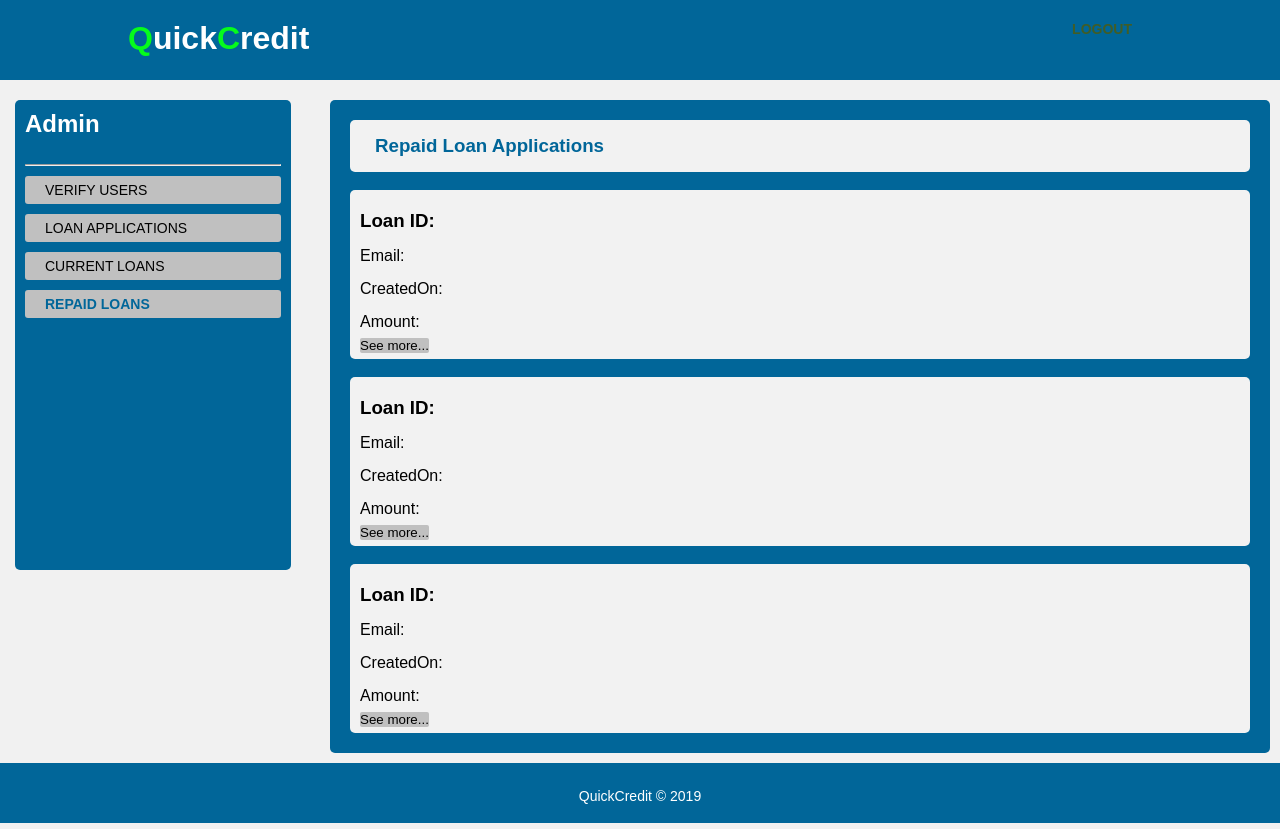
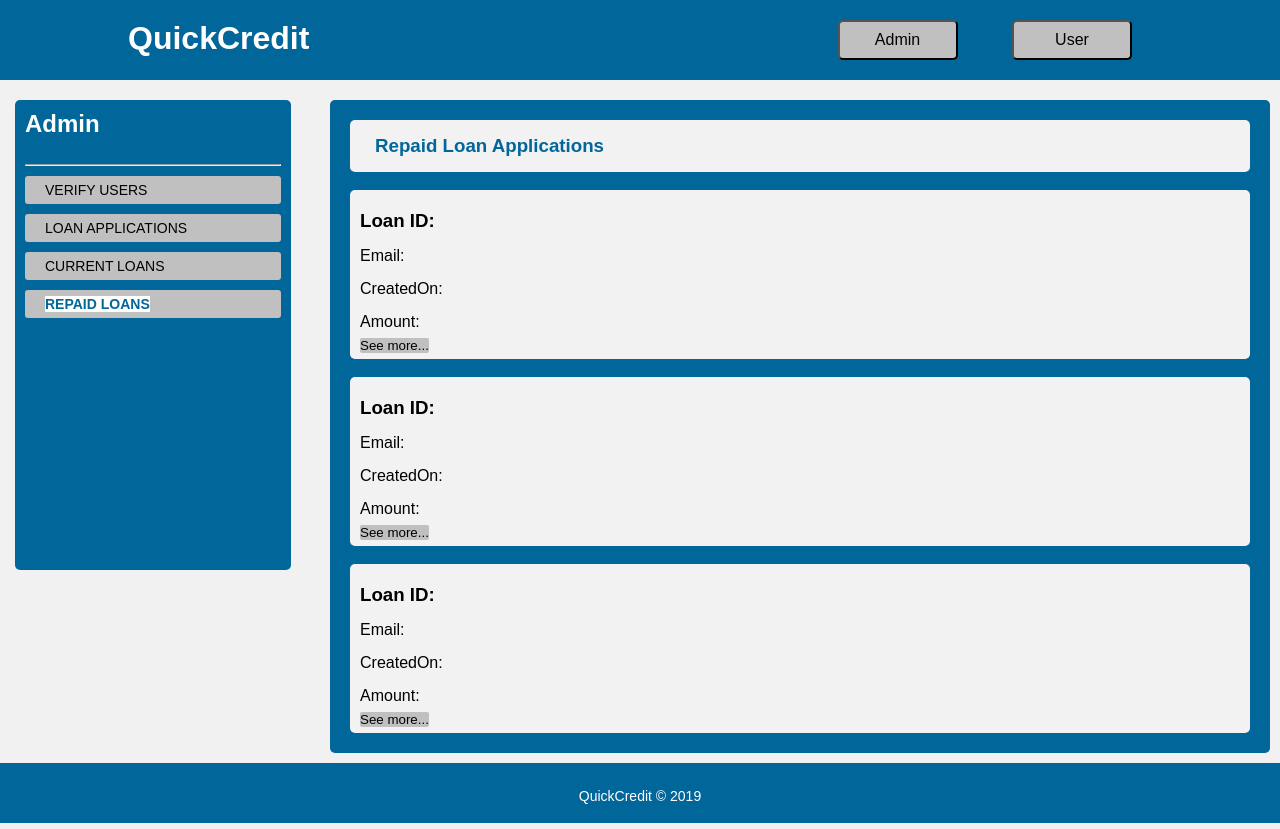
Before and after one commit to muheebolakunle/Quick_credit, a website: page UI/repaidloanapplications.html in a window 1280 px wide. Drawn offline with Linux system fonts and the light colour scheme.

```diff
--- a/UI/repaidloanapplications.html
+++ b/UI/repaidloanapplications.html
@@ -12,11 +12,12 @@
         <header>
             <div class="container">
                 <div id="branding">
-                    <h1><span class="highlight">Q</span>uick<span class="highlight">C</span>redit</h1>
+                    <h1>QuickCredit</h1>
                 </div>
                 <nav>
                     <ul>
-                        <li class="highlight"><a href="login.html">Logout</a></li>
+                        <li class="highlight"><a href="adminverifyuser.html"><button id="get-started" type="submit" class="" >Admin</button></a></li>
+                        <li class="highlight"><a href="loanapplication.html"><button id="get-started" type="submit" class="" >User</button></a></li>
                     </ul>
                 </nav>
             </div>
--- a/UI/style.css
+++ b/UI/style.css
@@ -249,6 +249,7 @@
 .current{
     color: #016699;
     font-weight:bolder;
+    background: #ffffff;
 
 }
 
@@ -307,8 +308,8 @@
   }
 
   .loan-container .loan-area small a:hover{
-    color: #000000;
-    background: #ffffff;
+    color: #ffffff;
+    background: #016699;
   }
 
   #testing{
```
